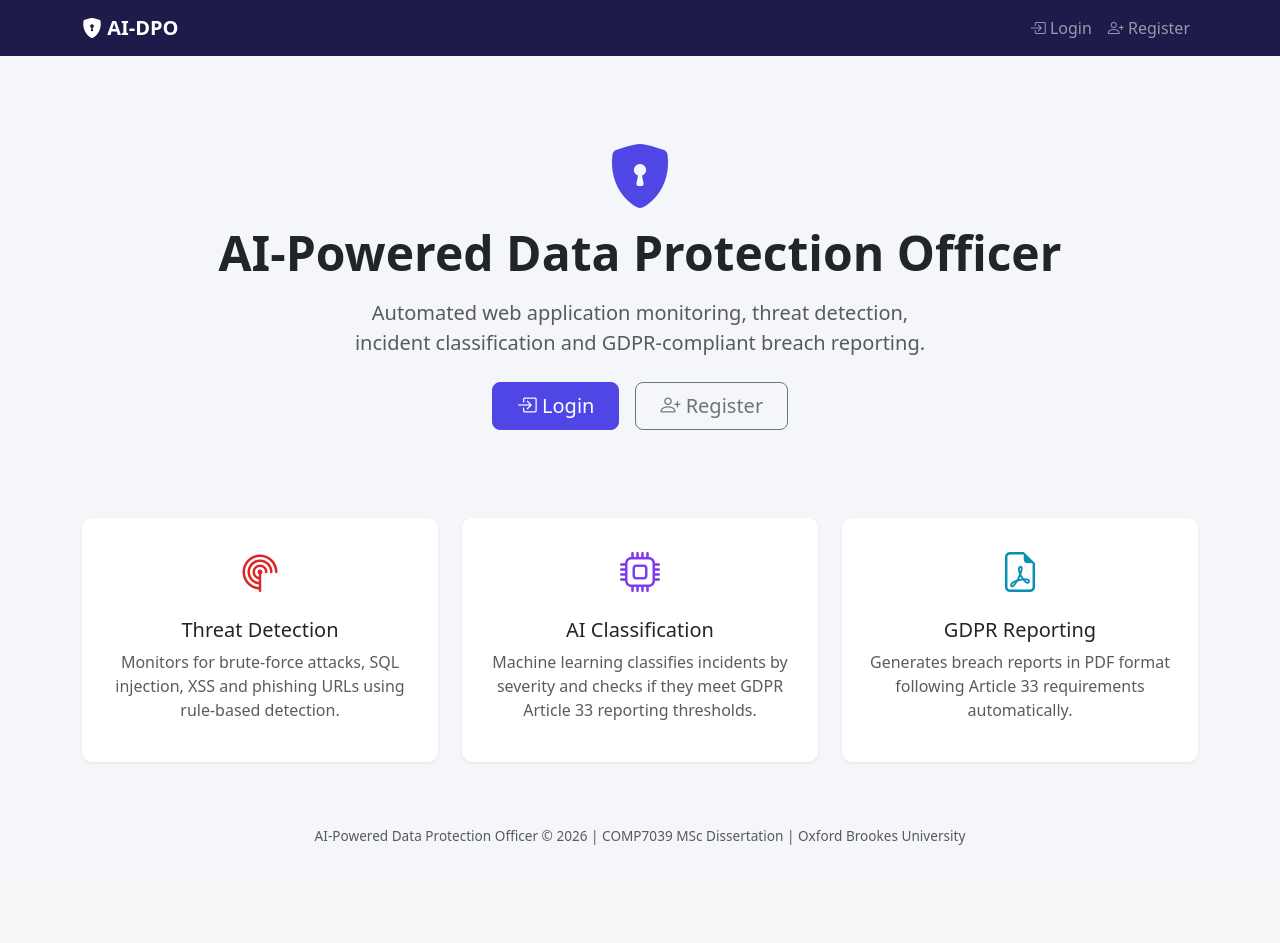
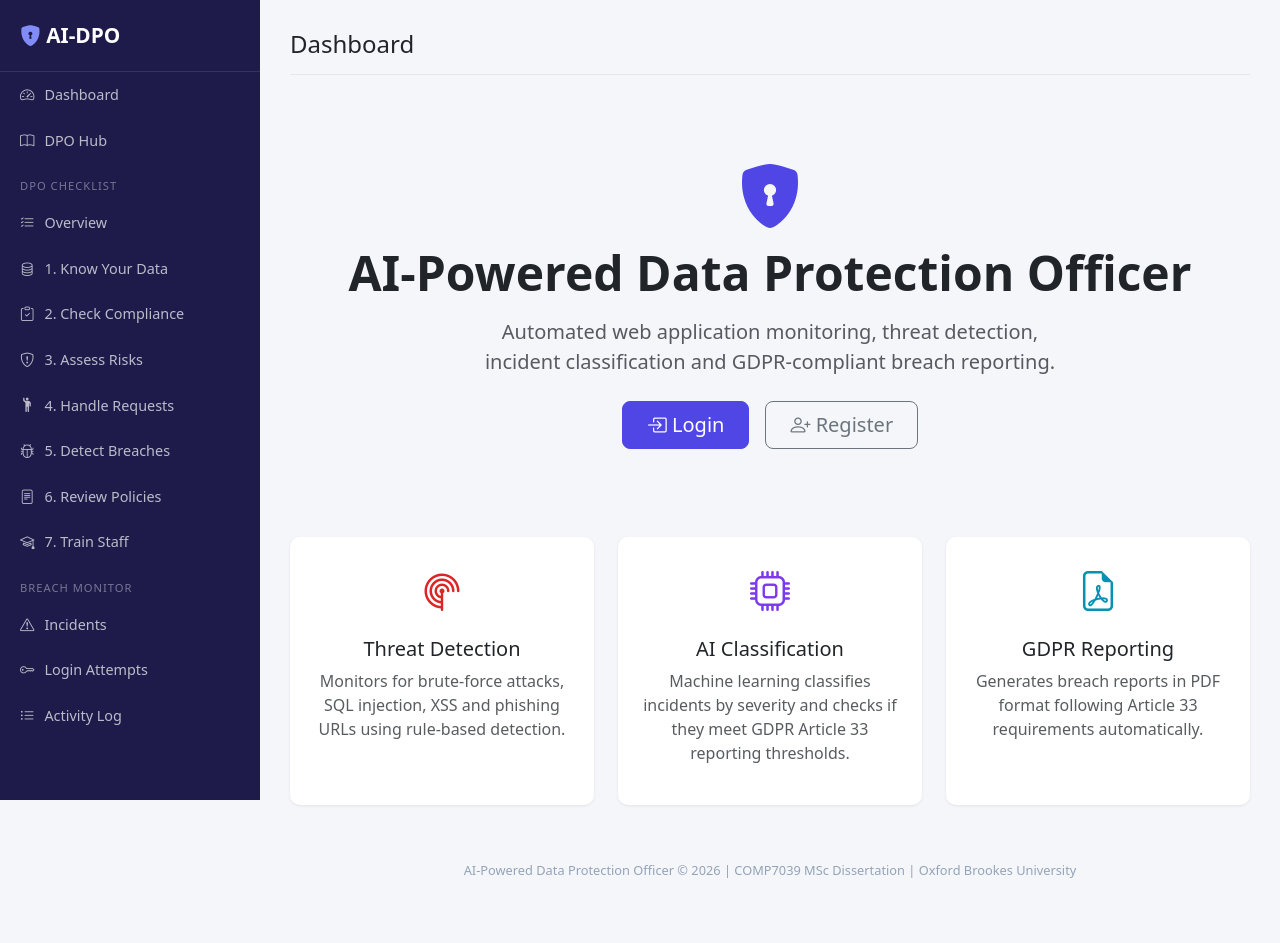
Before and after one commit to khusigit11/AI-powered-DPO, a Flask app: page / in a window 1280 px wide. Before the commit the page ends 845 px from the top, so only its background shows below. Run offline with Flask 3, Linux system fonts and the light colour scheme.

Commit message:
New sidebar layout for system

```diff
--- a/app/templates/base.html
+++ b/app/templates/base.html
@@ -3,85 +3,186 @@
 <head>
     <meta charset="UTF-8">
     <meta name="viewport" content="width=device-width, initial-scale=1.0">
+    <title>{% block title %}AI-DPO{% endblock %} | AI-Powered Data Protection Officer</title>
 
-    <!-- Page title - each page overrides the title block -->
-    <title>{% block title %}AI-DPO{% endblock %} | AI-Powered Data Protection Officer</title>
-    <!-- Bootstrap CSS for styling -->
+    <!-- bootstrap css for styling -->
     <link href="https://cdn.jsdelivr.net/npm/bootstrap@5.3.0/dist/css/bootstrap.min.css" rel="stylesheet">
-    <!-- Bootstrap Icons -->
+    <!-- bootstrap icons -->
     <link href="https://cdn.jsdelivr.net/npm/bootstrap-icons@1.11.0/font/bootstrap-icons.css" rel="stylesheet">
 
-    <!-- Custom styles for our app -->
     <style>
-        body { background-color: #f5f6fa; }
-        .navbar-brand { font-weight: 700; }
+        body { background-color: #f5f6fa; margin: 0; }
+
+        /* the sidebar that stays on the left side */
+        .sidebar {
+            width: 260px;
+            min-height: 100vh;
+            background-color: #1e1b4b;
+            color: white;
+            position: fixed;
+            top: 0;
+            left: 0;
+            padding: 0;
+            overflow-y: auto;
+        }
+
+        /* logo area at the top of sidebar */
+        .sidebar-brand {
+            padding: 20px;
+            font-size: 1.3rem;
+            font-weight: 700;
+            border-bottom: 1px solid rgba(255,255,255,0.1);
+        }
+
+        /* each link in the sidebar */
+        .sidebar a {
+            color: rgba(255,255,255,0.7);
+            text-decoration: none;
+            padding: 12px 20px;
+            display: flex;
+            align-items: center;
+            gap: 10px;
+            font-size: 0.9rem;
+            transition: all 0.2s;
+        }
+        .sidebar a:hover {
+            background-color: rgba(255,255,255,0.1);
+            color: white;
+        }
+        .sidebar a.active {
+            background-color: rgba(255,255,255,0.15);
+            color: white;
+            border-left: 3px solid #818cf8;
+        }
+
+        /* section labels in the sidebar like "DPO TASKS" */
+        .sidebar-section {
+            padding: 15px 20px 5px;
+            font-size: 0.7rem;
+            text-transform: uppercase;
+            letter-spacing: 1px;
+            color: rgba(255,255,255,0.4);
+        }
+
+        /* small task status badges in sidebar */
+        .task-badge {
+            margin-left: auto;
+            font-size: 0.7rem;
+            padding: 2px 8px;
+            border-radius: 10px;
+        }
+        .task-done { background-color: #16a34a; color: white; }
+        .task-pending { background-color: rgba(255,255,255,0.15); color: rgba(255,255,255,0.5); }
+
+        /* the main content area sits next to the sidebar */
+        .main-content {
+            margin-left: 260px;
+            padding: 30px;
+            min-height: 100vh;
+        }
+
+        /* top bar inside the main content */
+        .topbar {
+            display: flex;
+            justify-content: space-between;
+            align-items: center;
+            margin-bottom: 25px;
+            padding-bottom: 15px;
+            border-bottom: 1px solid #e5e7eb;
+        }
+
+        /* cards used throughout the app */
         .card { border: none; box-shadow: 0 1px 3px rgba(0,0,0,0.08); border-radius: 10px; }
         .btn-primary { background-color: #4f46e5; border-color: #4f46e5; }
         .btn-primary:hover { background-color: #4338ca; border-color: #4338ca; }
+
+        /* colour coding for incident severity */
         .severity-critical { color: #dc2626; font-weight: 600; }
         .severity-high { color: #ea580c; font-weight: 600; }
         .severity-medium { color: #d97706; font-weight: 600; }
         .severity-low { color: #16a34a; font-weight: 600; }
+
+        /* compliance score colours */
+        .score-good { color: #16a34a; }
+        .score-okay { color: #d97706; }
+        .score-bad { color: #dc2626; }
+
+        /* user info at bottom of sidebar */
+        .sidebar-user {
+            position: absolute;
+            bottom: 0;
+            width: 100%;
+            padding: 15px 20px;
+            border-top: 1px solid rgba(255,255,255,0.1);
+            background-color: rgba(0,0,0,0.2);
+        }
+
+        /* footer at the bottom of main content */
+        footer { color: #94a3b8; font-size: 0.8rem; margin-top: 40px; }
     </style>
 </head>
 <body>
-    <!-- Navigation bar at the top -->
-    <nav class="navbar navbar-expand-lg navbar-dark" style="background-color: #1e1b4b;">
-        <div class="container">
 
-            <!-- app logo and name -->
-            <a class="navbar-brand" href="{{ url_for('main.index') }}">
-                <i class="bi bi-shield-lock-fill"></i> AI-DPO
-            </a>
+    <!-- sidebar navigation -->
+    <div class="sidebar">
 
-            <!-- menu for mobile screens -->
-            <button class="navbar-toggler" type="button" data-bs-toggle="collapse" data-bs-target="#navContent">
-                <span class="navbar-toggler-icon"></span>
-            </button>
-            <div class="collapse navbar-collapse" id="navContent">
+        <!-- logo -->
+        <div class="sidebar-brand">
+            <i class="bi bi-shield-lock-fill" style="color: #818cf8;"></i> AI-DPO
+        </div>
 
-                <!-- left side nav links - different for admin vs normal user -->
-                <ul class="navbar-nav me-auto">
-                    {% if current_user.is_authenticated %}
-                        {% if current_user.role == 'admin' %}
-                           <!-- admin sees dpo monitoring pages -->
-                            <li class="nav-item"><a class="nav-link" href="{{ url_for('admin.dashboard') }}"><i class="bi bi-speedometer2"></i> DPO Dashboard</a></li>
-                            <li class="nav-item"><a class="nav-link" href="{{ url_for('admin.incidents') }}"><i class="bi bi-exclamation-triangle"></i> Incidents</a></li>
-                            <li class="nav-item"><a class="nav-link" href="{{ url_for('admin.login_attempts') }}"><i class="bi bi-key"></i> Login Attempts</a></li>
-                            <li class="nav-item"><a class="nav-link" href="{{ url_for('admin.activity_log') }}"><i class="bi bi-list-check"></i> Activity Log</a></li>
-                        {% else %}
-                             <!-- normal user sees regular app pages -->
-                            <li class="nav-item"><a class="nav-link" href="{{ url_for('main.dashboard') }}"><i class="bi bi-house"></i> Dashboard</a></li>
-                            <li class="nav-item"><a class="nav-link" href="{{ url_for('main.search') }}"><i class="bi bi-search"></i> Search</a></li>
-                            <li class="nav-item"><a class="nav-link" href="{{ url_for('main.submit_url') }}"><i class="bi bi-link-45deg"></i> Submit URL</a></li>
-                        {% endif %}
-                    {% endif %}
-                </ul>
+        <!-- main navigation -->
+        <a href="{{ url_for('main.dashboard') }}"><i class="bi bi-speedometer2"></i> Dashboard</a>
+        <a href="{{ url_for('main.dpo_hub') }}"><i class="bi bi-book"></i> DPO Hub</a>
 
-                <!-- right side - shows username and logout, or login/register if not logged in -->
-                <ul class="navbar-nav">
-                    {% if current_user.is_authenticated %}
-                        <li class="nav-item">
-                            <span class="nav-link text-light">
-                                <i class="bi bi-person-circle"></i> {{ current_user.username }}
-                                {% if current_user.role == 'admin' %}
-                                    <span class="badge bg-warning text-dark">Admin</span>
-                                {% endif %}
-                            </span>
-                        </li>
-                        <li class="nav-item"><a class="nav-link" href="{{ url_for('main.logout') }}"><i class="bi bi-box-arrow-right"></i> Logout</a></li>
-                    {% else %}
-                        <li class="nav-item"><a class="nav-link" href="{{ url_for('main.login') }}"><i class="bi bi-box-arrow-in-right"></i> Login</a></li>
-                        <li class="nav-item"><a class="nav-link" href="{{ url_for('main.register') }}"><i class="bi bi-person-plus"></i> Register</a></li>
-                    {% endif %}
-                </ul>
+        <!-- the 7 dpo checklist tasks -->
+        <div class="sidebar-section">DPO Checklist</div>
+        <a href="{{ url_for('main.checklist') }}"><i class="bi bi-list-check"></i> Overview</a>
+        <a href="{{ url_for('main.task_ropa') }}"><i class="bi bi-database"></i> 1. Know Your Data</a>
+        <a href="{{ url_for('main.task_compliance') }}"><i class="bi bi-clipboard-check"></i> 2. Check Compliance</a>
+        <a href="{{ url_for('main.task_dpia') }}"><i class="bi bi-shield-exclamation"></i> 3. Assess Risks</a>
+        <a href="{{ url_for('main.task_sar') }}"><i class="bi bi-person-raised-hand"></i> 4. Handle Requests</a>
+        <a href="{{ url_for('main.task_breach') }}"><i class="bi bi-bug"></i> 5. Detect Breaches</a>
+        <a href="{{ url_for('main.task_policy') }}"><i class="bi bi-file-text"></i> 6. Review Policies</a>
+        <a href="{{ url_for('main.task_training') }}"><i class="bi bi-mortarboard"></i> 7. Train Staff</a>
+
+        <!-- breach monitoring tools -->
+        <div class="sidebar-section">Breach Monitor</div>
+        <a href="{{ url_for('main.incidents') }}"><i class="bi bi-exclamation-triangle"></i> Incidents</a>
+        <a href="{{ url_for('main.login_monitor') }}"><i class="bi bi-key"></i> Login Attempts</a>
+        <a href="{{ url_for('main.activity') }}"><i class="bi bi-list-ul"></i> Activity Log</a>
+
+        <!-- user info pinned to bottom -->
+        {% if current_user.is_authenticated %}
+        <div class="sidebar-user">
+            <div style="display: flex; align-items: center; gap: 10px;">
+                <i class="bi bi-person-circle" style="font-size: 1.3rem;"></i>
+                <div>
+                    <div style="font-size: 0.85rem;">{{ current_user.username }}</div>
+                    <div style="font-size: 0.7rem; color: rgba(255,255,255,0.4);">DPO User</div>
+                </div>
+                <a href="{{ url_for('main.logout') }}" style="margin-left: auto; padding: 5px;" title="Logout">
+                    <i class="bi bi-box-arrow-right"></i>
+                </a>
             </div>
         </div>
-    </nav>
+        {% endif %}
+    </div>
 
-    <!-- Flash messages for alerts -->
-    <main class="container mt-4 mb-5">
-        <!-- flash messafes - success, errors, info alerts shown after actions -->
+    <!-- main content area -->
+    <div class="main-content">
+
+        <!-- top bar with page title and compliance score -->
+        <div class="topbar">
+            <h4 class="mb-0">{% block page_title %}Dashboard{% endblock %}</h4>
+            {% if current_user.is_authenticated %}
+            <div style="font-size: 0.85rem; color: #6b7280;">
+                <i class="bi bi-shield-check" style="color: #4f46e5;"></i> AI-Powered Data Protection Officer
+            </div>
+            {% endif %}
+        </div>
+
+        <!-- flash messages for success, error, info alerts -->
         {% with messages = get_flashed_messages(with_categories=true) %}
             {% if messages %}
                 {% for category, message in messages %}
@@ -95,14 +196,14 @@
 
         <!-- each page puts its content here -->
         {% block content %}{% endblock %}
-    </main>
 
-    <!-- Footer -->
-    <footer class="text-center py-3 text-muted" style="font-size: 0.85rem;">
-        <p>AI-Powered Data Protection Officer &copy; 2026 | COMP7039 MSc Dissertation | Oxford Brookes University</p>
-    </footer>
+        <!-- footer -->
+        <footer class="text-center py-3">
+            <p>AI-Powered Data Protection Officer &copy; 2026 | COMP7039 MSc Dissertation | Oxford Brookes University</p>
+        </footer>
+    </div>
 
-    <!-- Bootstrap JS -->
+    <!-- bootstrap js for dropdowns and alerts -->
     <script src="https://cdn.jsdelivr.net/npm/bootstrap@5.3.0/dist/js/bootstrap.bundle.min.js"></script>
 </body>
 </html>
```
